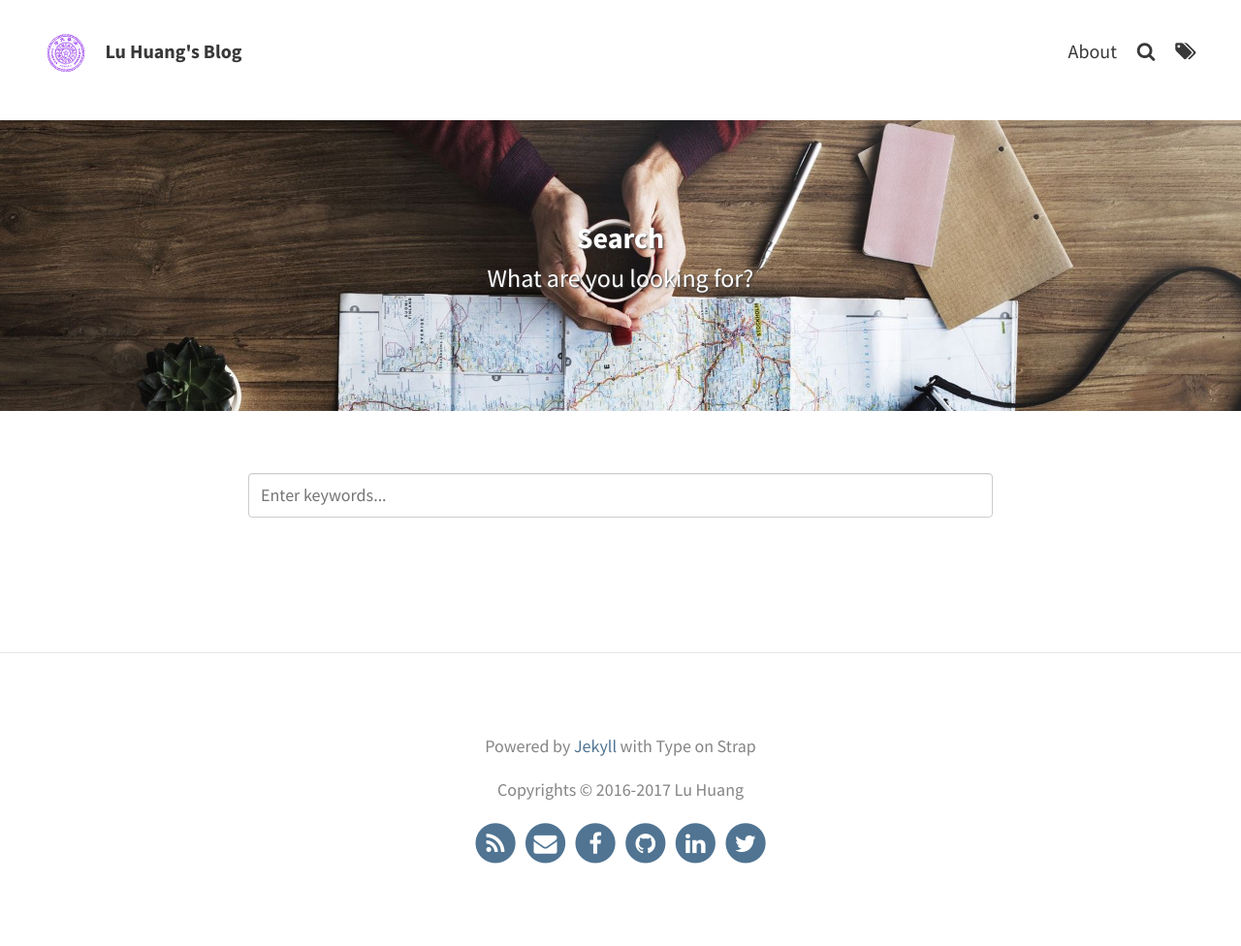
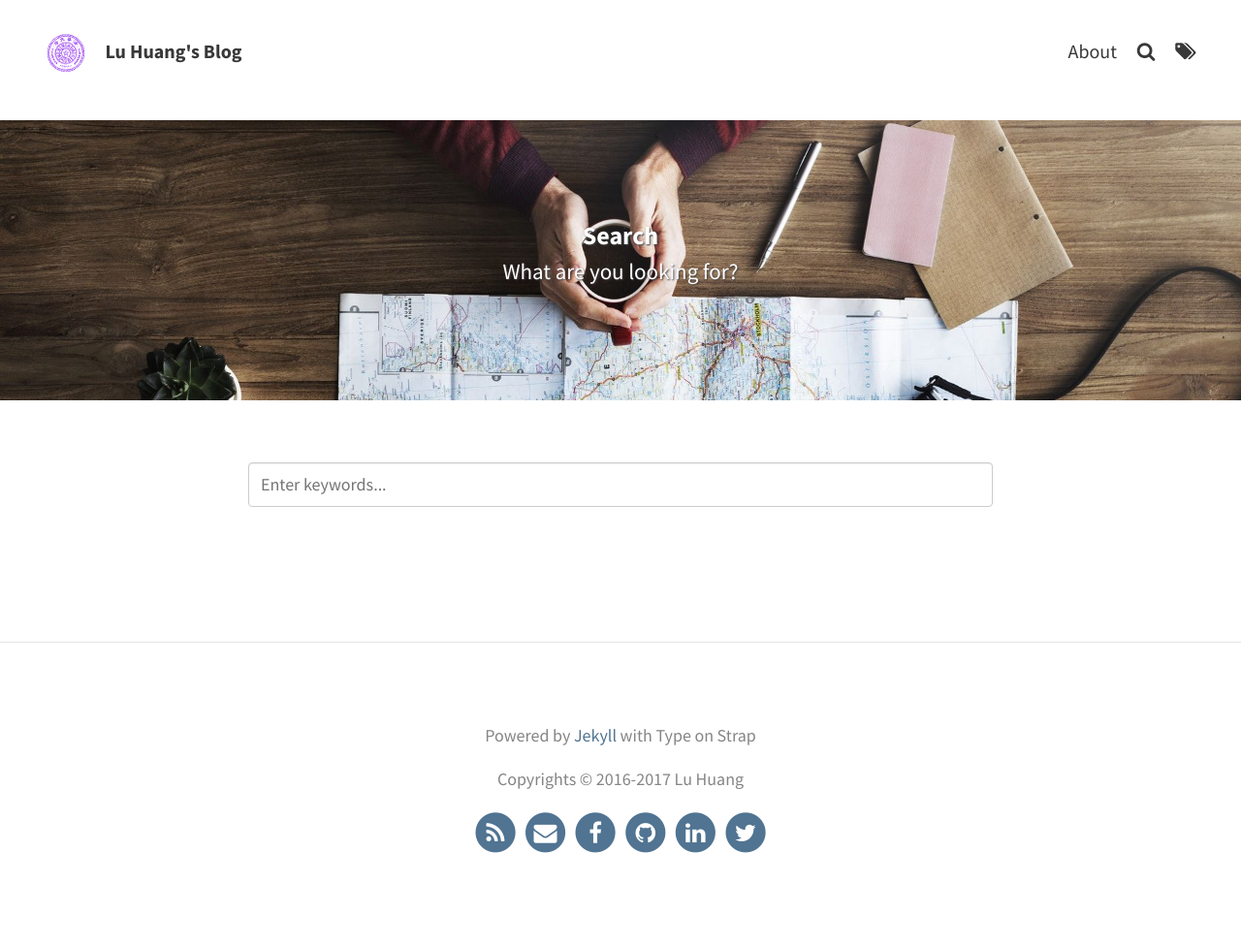
Before and after one commit to hlthu/hlthu.github.io, a Jekyll site: the page built from pages/search.html, in a window 1280 px wide. Shown: the whole page at 97% size. Built offline with Jekyll 4.4.1, drawn with Linux system fonts in a browser that asks for light colours; comment, search, counter and statistics services are not loaded.

Commit message:
smaller font

```diff
--- a/_sass/base/_global.scss
+++ b/_sass/base/_global.scss
@@ -48,19 +48,19 @@
 }
 
 h1 {
-    font-size: 1.5em;
+    font-size: 1.3em;
 }
 
 h2 {
-    font-size: 1.3em;
+    font-size: 1.15em;
 }
 
 h3 {
-    font-size: 1.1em;
+    font-size: 1.0em;
 }
 
 h4 {
-    font-size: 1.0em;
+    font-size: 0.9em;
 }
 
 blockquote {
@@ -173,16 +173,16 @@
 
 @media screen and (max-width: $sm-break) {
     h1 {
-        font-size: 1.5em;
+        font-size: 1.3em;
     }
     h2 {
-        font-size: 1.3em;
+        font-size: 1.15em;
     }
     h3 {
-        font-size: 1.1em;
+        font-size: 1.0em;
     }
     h4 {
-        font-size: 1.0em;
+        font-size: 0.9em;
     }
     p,
     li {
```
